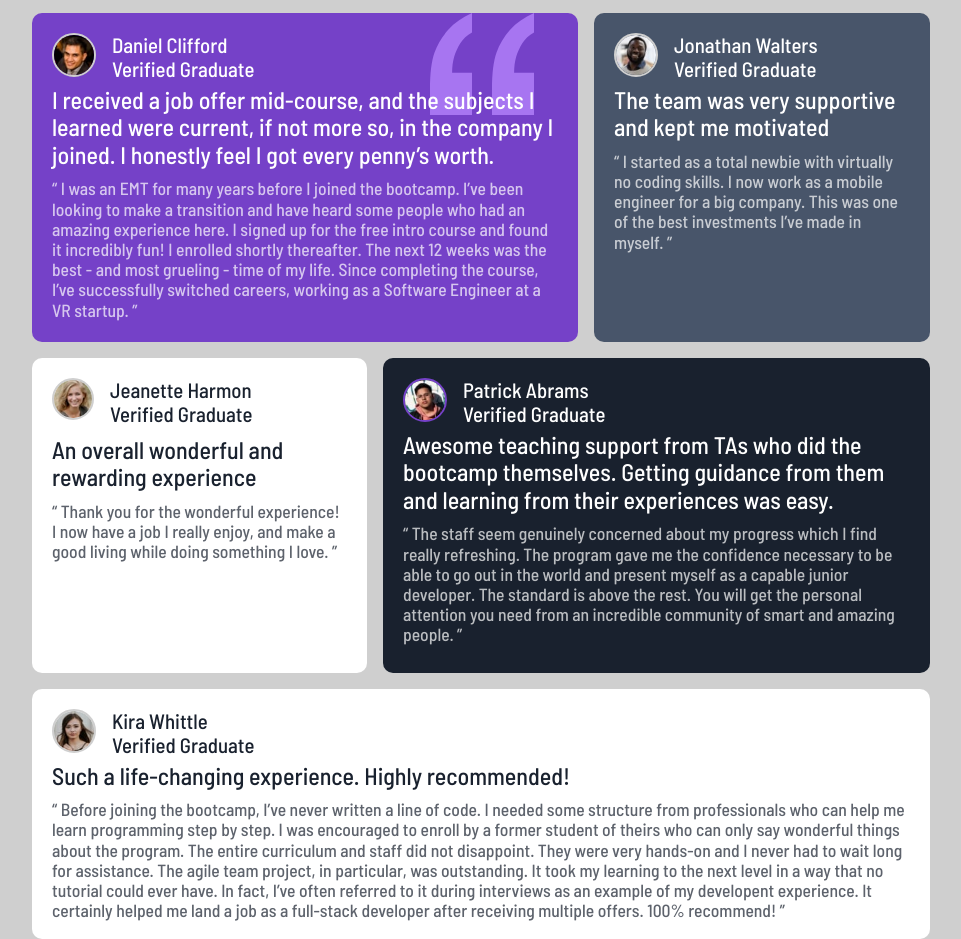
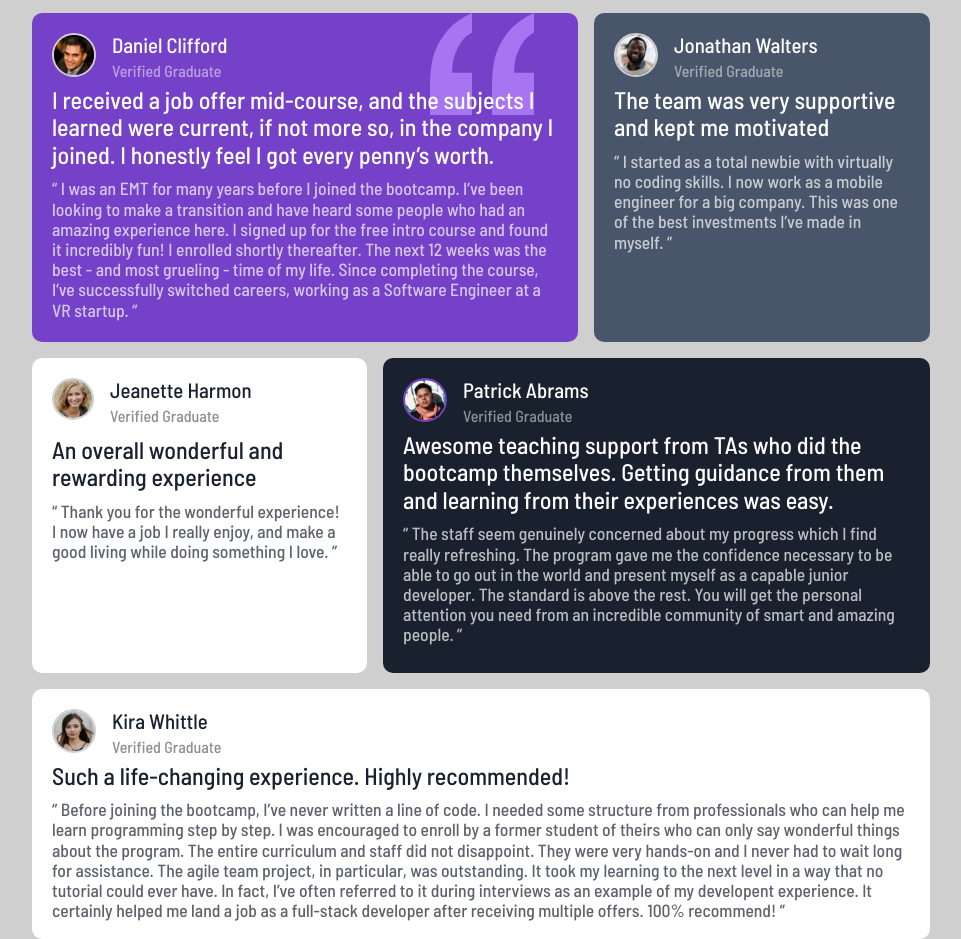
Before and after one commit to santi19999/Testimonials-grid-section, a plain HTML site: page index.html in a window 1280 px wide. Shown: the whole page, without its empty margins (64-1025 px from the left). Drawn offline with Linux system fonts and the light colour scheme.

Commit message:
Add files via upload

```diff
--- a/styles.css/style.scss
+++ b/styles.css/style.scss
@@ -84,7 +84,7 @@ body {
     .text-destacated {
       color: var(--Blanco);
       font-size: 1rem;
-      p {
+      .span-text {
         margin: 5px 0 0 0;
         opacity: 0.5;
         font-size: 0.8rem;
@@ -112,7 +112,7 @@ body {
     .card-header {
       .text-destacated {
         font-size: 1.3rem;
-        p {
+        .span-text {
           font-size: 1rem;
         }
       }
```
Also changed, not shown: styles.css/style.css, 1 other file.
